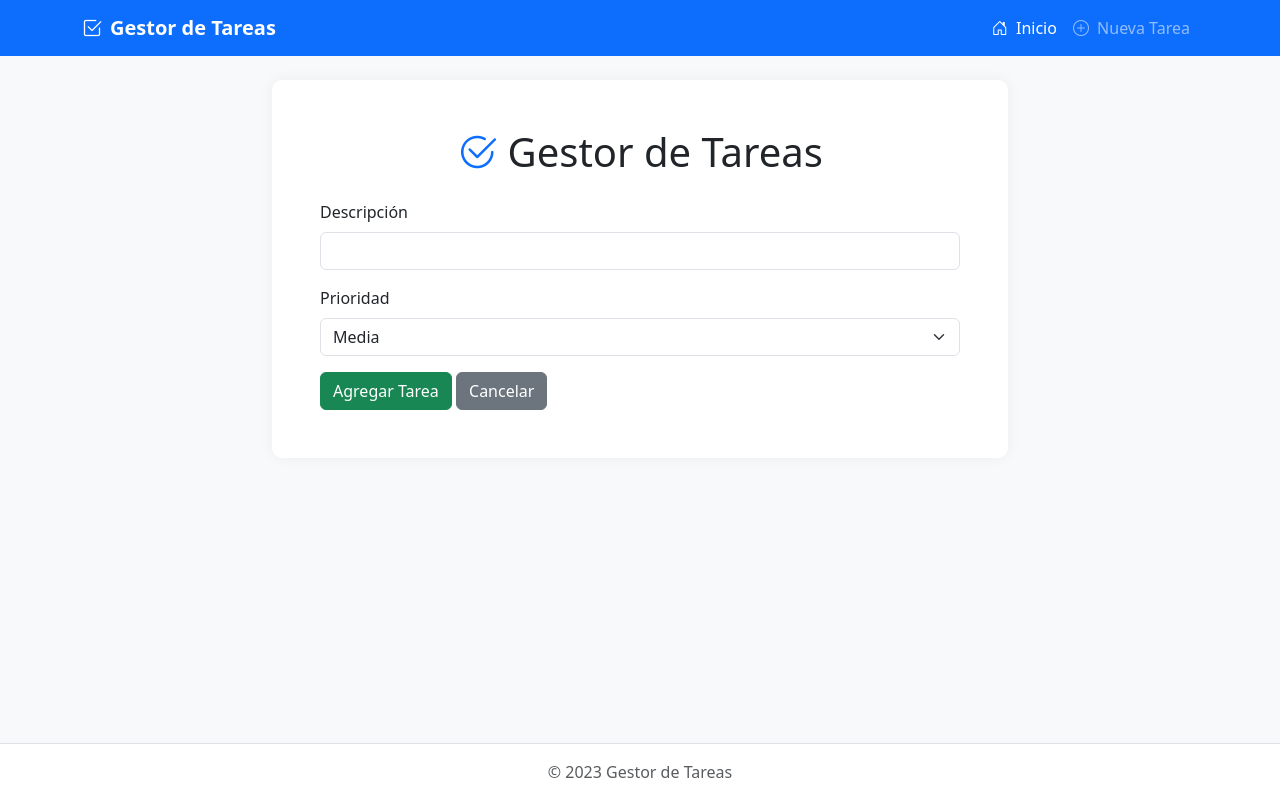
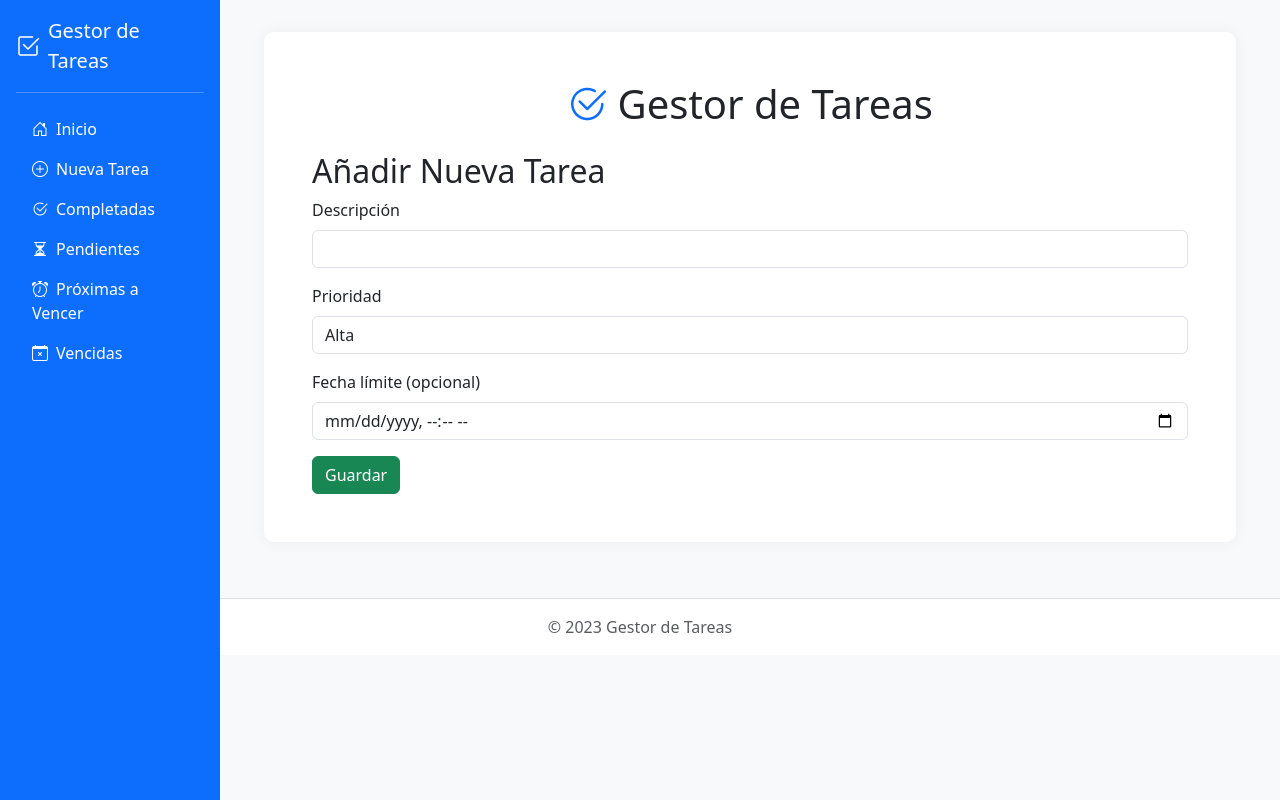
Before and after one commit to Pastiuwu/django-task-manager, a Django app: page /add/ in a window 1280 px wide. Run offline with Django 5.2, Linux system fonts and the light colour scheme.

Commit message:
Arrangements in views and task paths

```diff
--- a/tasks/templates/tasks/add_task.html
+++ b/tasks/templates/tasks/add_task.html
@@ -1,21 +1,24 @@
 {% extends 'tasks/base.html' %}
-
 {% block content %}
+<h2>Añadir Nueva Tarea</h2>
 <form method="post">
     {% csrf_token %}
     <div class="mb-3">
         <label for="description" class="form-label">Descripción</label>
-            <input type="text" name="description" id="description" class="form-control" required>
+        <input type="text" class="form-control" name="description" required>
     </div>
     <div class="mb-3">
         <label for="priority" class="form-label">Prioridad</label>
-            <select name="priority" id="priority" class="form-select">
-                <option value="high">Alta</option>
-                <option value="medium" selected>Media</option>
-                <option value="low">Baja</option>
+        <select class="form-control" name="priority">
+            <option value="Alta">Alta</option>
+            <option value="Media">Media</option>
+            <option value="Baja">Baja</option>
         </select>
     </div>
-        <button type="submit" class="btn btn-success">Agregar Tarea</button>
-        <a href="{% url 'task_list' %}" class="btn btn-secondary">Cancelar</a>
+    <div class="mb-3">
+        <label for="deadline" class="form-label">Fecha límite (opcional)</label>
+        <input type="datetime-local" class="form-control" name="deadline">
+    </div>
+    <button type="submit" class="btn btn-success">Guardar</button>
 </form>
 {% endblock %}
--- a/tasks/templates/tasks/base.html
+++ b/tasks/templates/tasks/base.html
@@ -7,8 +7,28 @@
     <link href="https://cdn.jsdelivr.net/npm/bootstrap@5.3.0/dist/css/bootstrap.min.css" rel="stylesheet">
     <link rel="stylesheet" href="https://cdn.jsdelivr.net/npm/bootstrap-icons@1.10.0/font/bootstrap-icons.css">
     <style>
-        .navbar-brand {
-            font-weight: 600;
+        body {
+            background-color: #f8f9fa;
+        }
+        .sidebar {
+            height: 100vh;
+            background-color: #0d6efd;
+            color: white;
+            position: fixed;
+            top: 0;
+            left: 0;
+            padding-top: 60px;
+            width: 220px;
+        }
+        .sidebar .nav-link {
+            color: white;
+        }
+        .sidebar .nav-link:hover {
+            background-color: #0b5ed7;
+        }
+        .main-content {
+            margin-left: 220px;
+            padding: 2rem;
         }
         .task-container {
             background-color: white;
@@ -20,53 +40,38 @@
         }
     </style>
 </head>
-<body class="d-flex flex-column min-vh-100 bg-light">
-    <!-- Barra de navegación -->
-    <nav class="navbar navbar-expand-lg navbar-dark bg-primary mb-4">
-        <div class="container">
-            <a class="navbar-brand" href="#">
-                <i class="bi bi-check2-square me-2"></i>Gestor de Tareas
+<body>
+    <div class="sidebar d-flex flex-column p-3">
+        <a href="{% url 'task_list' %}" class="d-flex align-items-center mb-3 mb-md-0 text-white text-decoration-none">
+            <i class="bi bi-check2-square fs-4 me-2"></i>
+            <span class="fs-5">Gestor de Tareas</span>
         </a>
-            <button class="navbar-toggler" type="button" data-bs-toggle="collapse" data-bs-target="#navbarNav">
-                <span class="navbar-toggler-icon"></span>
-            </button>
-            <div class="collapse navbar-collapse" id="navbarNav">
-                <ul class="navbar-nav ms-auto">
-                    <li class="nav-item">
-                        <a class="nav-link active" href={% url 'task_list' %}><i class="bi bi-house-door me-1"></i> Inicio</a>
-                    </li>
-                    <li class="nav-item">
-                        <a class="nav-link" href={% url 'add_task' %}><i class="bi bi-plus-circle me-1"></i> Nueva Tarea</a>
-                    </li>
-
+        <hr>
+        <ul class="nav nav-pills flex-column mb-auto">
+            <li><a href="{% url 'task_list' %}" class="nav-link"><i class="bi bi-house-door me-2"></i>Inicio</a></li>
+            <li><a href="{% url 'add_task' %}" class="nav-link"><i class="bi bi-plus-circle me-2"></i>Nueva Tarea</a></li>
+            <li><a href="{% url 'completed_tasks' %}" class="nav-link"><i class="bi bi-check2-circle me-2"></i>Completadas</a></li>
+            <li><a href="{% url 'pending_tasks' %}" class="nav-link"><i class="bi bi-hourglass-split me-2"></i>Pendientes</a></li>
+            <li><a href="{% url 'approaching_tasks' %}" class="nav-link"><i class="bi bi-alarm me-2"></i>Próximas a Vencer</a></li>
+            <li><a href="{% url 'overdue_tasks' %}" class="nav-link"><i class="bi bi-calendar-x me-2"></i>Vencidas</a></li>
         </ul>
     </div>
-        </div>
-    </nav>
 
-    <!-- Contenido principal -->
-    <main class="container flex-grow-1">
-        <div class="row justify-content-center">
-            <div class="col-lg-8">
+    <main class="main-content">
+        <div class="container-fluid">
             <div class="task-container p-4 p-md-5 mb-4">
                 <h1 class="text-center mb-4">
                     <i class="bi bi-check2-circle text-primary"></i>
-                        <span class="text-gradient">Gestor de Tareas</span>
+                    Gestor de Tareas
                 </h1>
                 {% block content %}{% endblock %}
             </div>
         </div>
-        </div>
     </main>
 
-    <!-- Pie de página -->
     <footer class="mt-auto py-3 bg-white border-top">
-        <div class="container">
-            <div class="row">
-                <div class="col-md-center text-center">
+        <div class="container text-center">
             <span class="text-muted">© 2023 Gestor de Tareas</span>
-                </div>
-            </div>
         </div>
     </footer>
 
--- a/tasks/urls.py
+++ b/tasks/urls.py
@@ -6,4 +6,9 @@ urlpatterns = [
     path('add/', views.add_task, name='add_task'),
     path('delete/<int:task_id>/', views.delete_task, name='delete_task'),
     path('toggle/<int:task_id>/', views.toggle_task_completion, name='toggle_task'),
+    path('edit/<int:task_id>/', views.edit_task, name='edit_task'),
+    path('completadas/', views.completed_tasks, name='completed_tasks'),
+    path('pendientes/', views.pending_tasks, name='pending_tasks'),
+    path('proximas/', views.approaching_tasks, name='approaching_tasks'),
+    path('vencidas/', views.overdue_tasks, name='overdue_tasks'),
 ]
--- a/tasks/views.py
+++ b/tasks/views.py
@@ -1,25 +1,79 @@
-from django.shortcuts import render, redirect, get_object_or_404
+from django.shortcuts import get_object_or_404, render, redirect
+from django.utils import timezone
 from .models import Task
+from datetime import datetime, timedelta
 
 def task_list(request):
-    tasks = Task.objects.all().order_by('-created_at')
-    return render(request, 'tasks/index.html', {'tasks': tasks})
+    query = request.GET.get('q')
+    if query:
+        tasks = Task.objects.filter(description__icontains=query)
+    else:
+        tasks = Task.objects.all().order_by('-created_at')
+    return render(request, 'tasks/index.html', {'tasks': tasks, 'query': query})
+
 
 def add_task(request):
     if request.method == 'POST':
         description = request.POST['description']
         priority = request.POST['priority']
-        Task.objects.create(description=description, priority=priority)
+        deadline = request.POST.get('deadline')
+        if deadline:
+            deadline = timezone.make_aware(datetime.strptime(deadline.replace('T', ' '), '%Y-%m-%d %H:%M'))
+        Task.objects.create(description=description, priority=priority, deadline=deadline)
         return redirect('task_list')
     return render(request, 'tasks/add_task.html')
+
 
 def delete_task(request, task_id):
     task = get_object_or_404(Task, id=task_id)
     task.delete()
     return redirect('task_list')
 
+
 def toggle_task_completion(request, task_id):
     task = get_object_or_404(Task, id=task_id)
     task.completed = not task.completed
     task.save()
     return redirect('task_list')
+
+
+def edit_task(request, task_id):
+    task = get_object_or_404(Task, id=task_id)
+
+    if request.method == 'POST':
+        task.description = request.POST.get('description')
+        task.priority = request.POST.get('priority')
+
+        deadline_str = request.POST.get('deadline')
+        if deadline_str:
+            task.deadline = timezone.make_aware(datetime.strptime(deadline_str, '%Y-%m-%dT%H:%M'))
+
+        task.save()
+        return redirect('task_list')
+
+    return render(request, 'tasks/edit_task.html', {'task': task})
+
+
+# NUEVAS VISTAS
+
+def completed_tasks(request):
+    tasks = Task.objects.filter(completed=True).order_by('-created_at')
+    return render(request, 'tasks/completed_tasks.html', {'tasks': tasks})
+
+
+def pending_tasks(request):
+    tasks = Task.objects.filter(completed=False).order_by('deadline')
+    return render(request, 'tasks/pending_tasks.html', {'tasks': tasks})
+
+
+def approaching_tasks(request):
+    now = timezone.now()
+    soon = now + timedelta(days=3)
+    tasks = Task.objects.filter(completed=False, deadline__range=(now, soon)).order_by('deadline')
+    return render(request, 'tasks/approaching_tasks.html', {'tasks': tasks})
+
+
+def overdue_tasks(request):
+    now = timezone.now()
+    tasks = Task.objects.filter(completed=False, deadline__lt=now).order_by('deadline')
+    return render(request, 'tasks/overdue_tasks.html', {'tasks': tasks})
```
Also changed, not shown: tasks/models.py (+16 -1 lines), tasks/templates/tasks/approaching_tasks.html (added, +31 -0 lines), tasks/templates/tasks/completed_tasks.html (added, +28 -0 lines), tasks/templates/tasks/edit_task.html (added, +24 -0 lines), tasks/templates/tasks/index.html (+17 -16 lines), tasks/templates/tasks/overdue_tasks.html (added, +31 -0 lines), tasks/templates/tasks/pending_tasks.html (added, +35 -0 lines), db.sqlite3, tasks/migrations/0002_remove_task_priority_task_deadline.py (added), tasks/migrations/0003_task_priority.py (added). Lines whose indentation alone changed are shown as unchanged.
